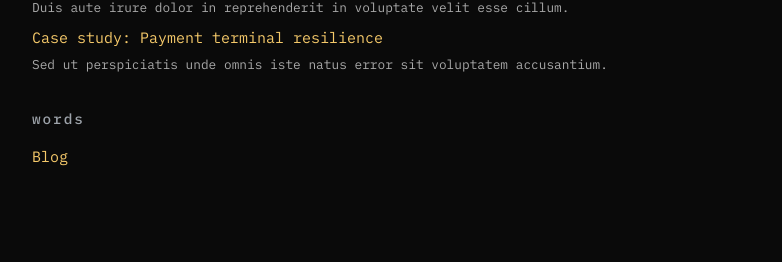
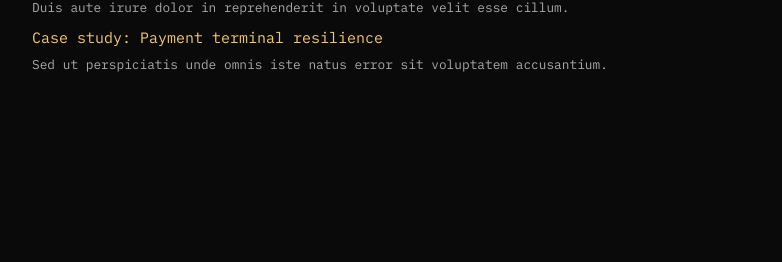
Before and after one commit to jmecom/jmecom.github.io, a Jekyll site: the page built from index.md, in a window 1280 px wide. Shown: the part 787-1049 px from the top of the page, without its empty margins (32-814 px from the left). Built offline with Jekyll 4.4.1, drawn with Linux system fonts in a browser that asks for light colours; after the commit the page ends 958 px from its top, so only the background shows below that.

Commit message:
Remove blog link

```diff
--- a/index.md
+++ b/index.md
@@ -61,9 +61,3 @@ Some of my recent interests are in confidential computing, programming languages
     <span class="work-note">Sed ut perspiciatis unde omnis iste natus error sit voluptatem accusantium.</span>
   </li>
 </ul>
-
-## Words
-
-<ul class="links">
-  <li><a href="{{ "/blog" | prepend: site.baseurl }}">Blog</a></li>
-</ul>
```
